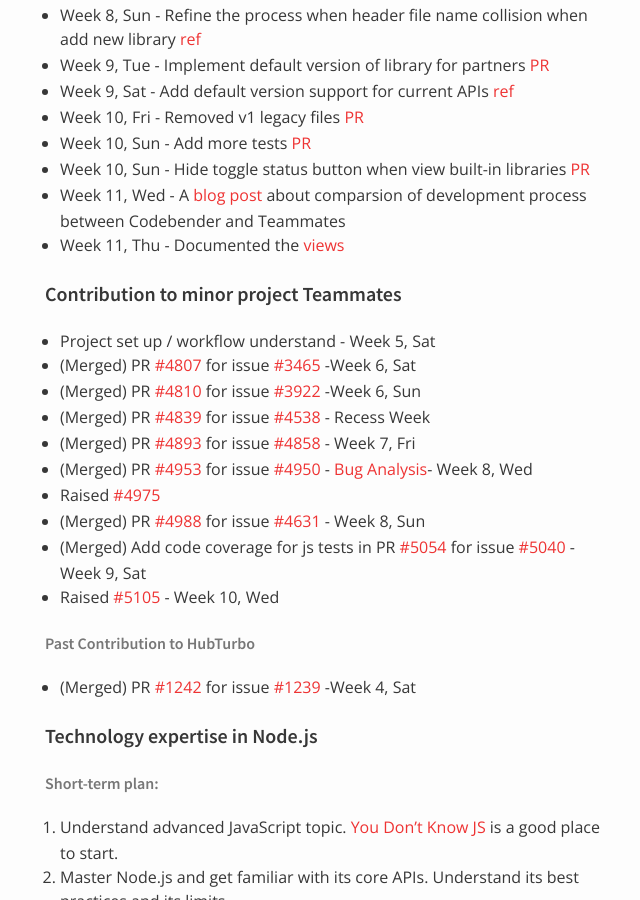
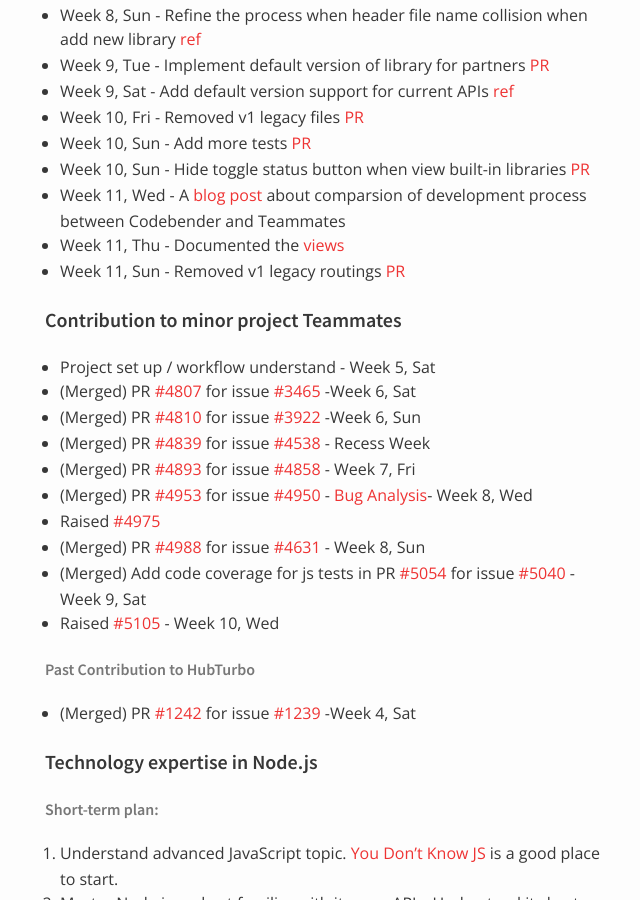
Before and after one commit to nus-oss/cs3281-AY1516S2-website, a Jekyll site: the page built from teams/codebender.md, in a window 1280 px wide and 900 px high, scrolled down 14754 px. Shown: the whole window, without its empty margins (325-965 px from the left). Built offline with Jekyll 4.4.1, drawn with Linux system fonts in a browser that asks for light colours.

Commit message:
Update Jiang Sheng's progress

```diff
--- a/teams/codebender.md
+++ b/teams/codebender.md
@@ -444,6 +444,7 @@
 * Week 10, Sun - Hide toggle status button when view built-in libraries [PR](https://github.com/codebendercc/eratosthenes/pull/71)
 * Week 11, Wed - A [blog post](http://blog.gisonrg.me/2016/development-process-comparison-between-codebender-and-teammates/) about comparsion of development process between Codebender and Teammates
 * Week 11, Thu - Documented the [views](https://github.com/codebendercc/eratosthenes/wiki/Views)
+* Week 11, Sun - Removed v1 legacy routings [PR](https://github.com/codebendercc/eratosthenes/pull/74)
 
 #### Contribution to minor project Teammates
 * Project set up / workflow understand - Week 5, Sat
```
